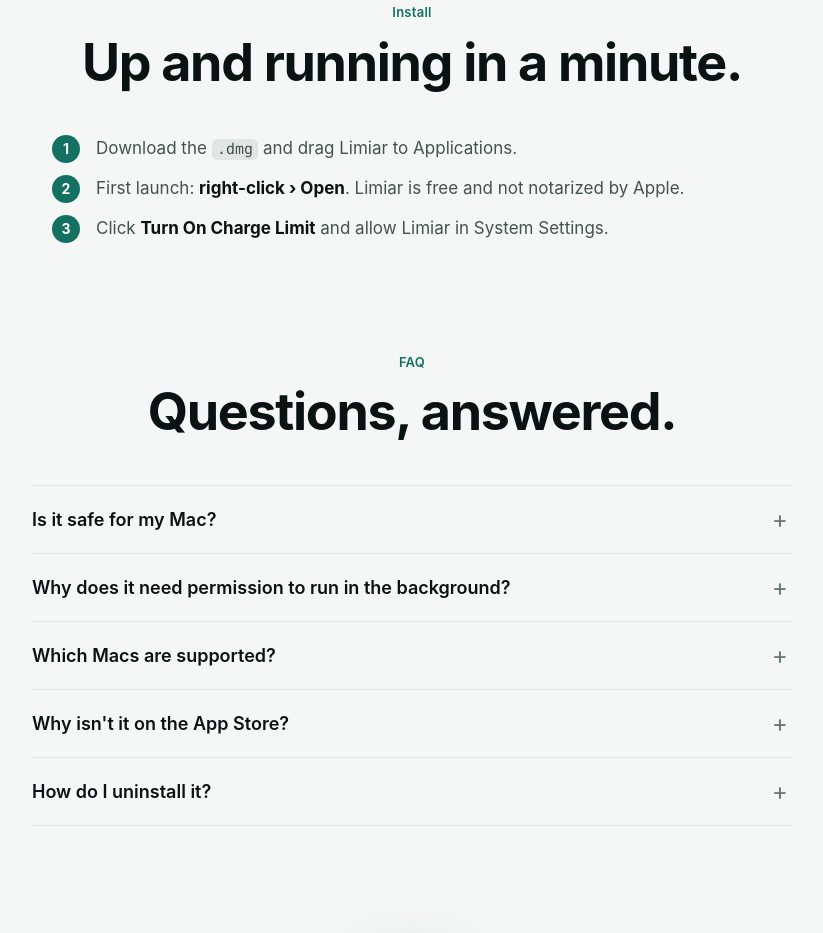
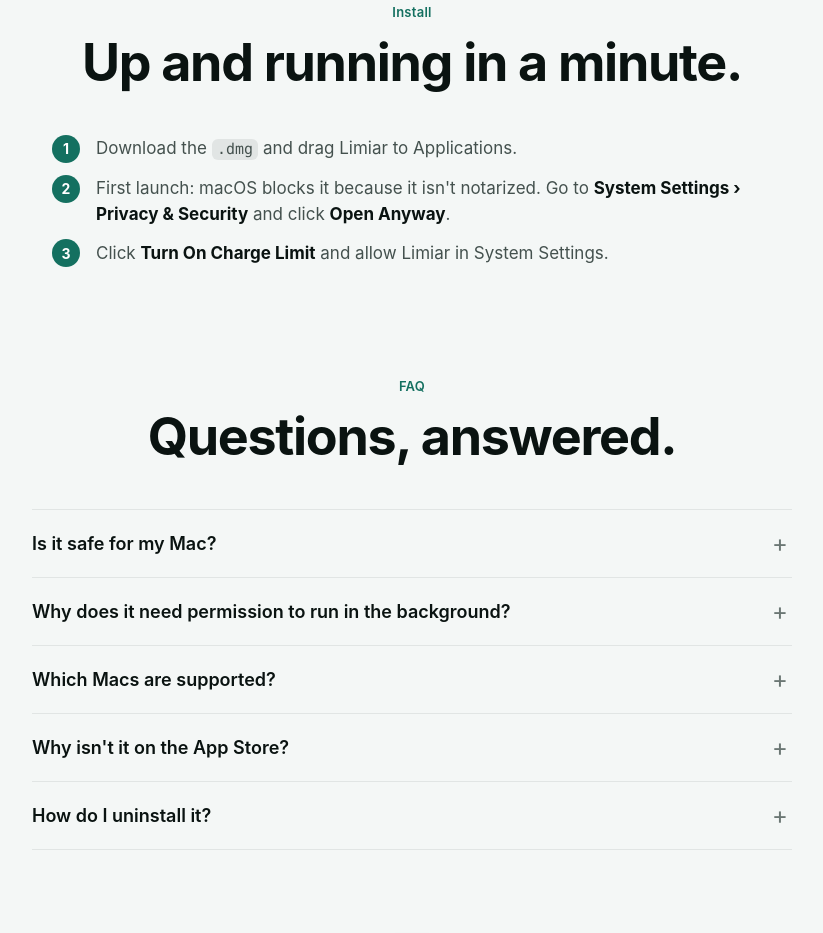
Before and after one commit to Jonorusc/limiar-lp, a website: page index.html in a window 1280 px wide. Shown: the part 3168-4101 px from the top of the page, without its empty margins (228-1051 px from the left). Drawn offline with Linux system fonts and the light colour scheme; no server answers.

Commit message:
fix: update first-launch instructions for macOS 15+

```diff
--- a/i18n.js
+++ b/i18n.js
@@ -50,7 +50,7 @@ window.LIMIAR_I18N = {
     "install.eyebrow": "Install",
     "install.title": "Up and running in a minute.",
     "install.1": "Download the <code>.dmg</code> and drag Limiar to Applications.",
-    "install.2": "First launch: <strong>right-click › Open</strong>. Limiar is free and not notarized by Apple.",
+    "install.2": "First launch: macOS blocks it because it isn't notarized. Go to <strong>System Settings › Privacy &amp; Security</strong> and click <strong>Open Anyway</strong>.",
     "install.3": "Click <strong>Turn On Charge Limit</strong> and allow Limiar in System Settings.",
     "faq.title": "Questions, answered.",
     "faq.1.q": "Is it safe for my Mac?",
@@ -121,7 +121,7 @@ window.LIMIAR_I18N = {
     "install.eyebrow": "Instalação",
     "install.title": "Funcionando em um minuto.",
     "install.1": "Baixe o <code>.dmg</code> e arraste o Limiar para Aplicativos.",
-    "install.2": "Na primeira vez: <strong>clique direito › Abrir</strong>. O Limiar é gratuito e não é notarizado pela Apple.",
+    "install.2": "Na primeira vez o macOS bloqueia, porque o app não é notarizado. Vá em <strong>Ajustes do Sistema › Privacidade e Segurança</strong> e clique em <strong>Abrir Mesmo Assim</strong>.",
     "install.3": "Clique em <strong>Ativar Limite de Carga</strong> e permita o Limiar nos Ajustes do Sistema.",
     "faq.title": "Dúvidas, respondidas.",
     "faq.1.q": "É seguro para o meu Mac?",
--- a/index.html
+++ b/index.html
@@ -231,7 +231,7 @@
       </div>
       <ol class="install__list">
         <li><b>1</b><span data-i18n-html="install.1">Download the <code>.dmg</code> and drag Limiar to Applications.</span></li>
-        <li><b>2</b><span data-i18n-html="install.2">First launch: <strong>right-click › Open</strong>. Limiar is free and not notarized by Apple.</span></li>
+        <li><b>2</b><span data-i18n-html="install.2">First launch: macOS blocks it because it isn't notarized. Go to <strong>System Settings › Privacy &amp; Security</strong> and click <strong>Open Anyway</strong>.</span></li>
         <li><b>3</b><span data-i18n-html="install.3">Click <strong>Turn On Charge Limit</strong> and allow Limiar in System Settings.</span></li>
       </ol>
     </section>
```
